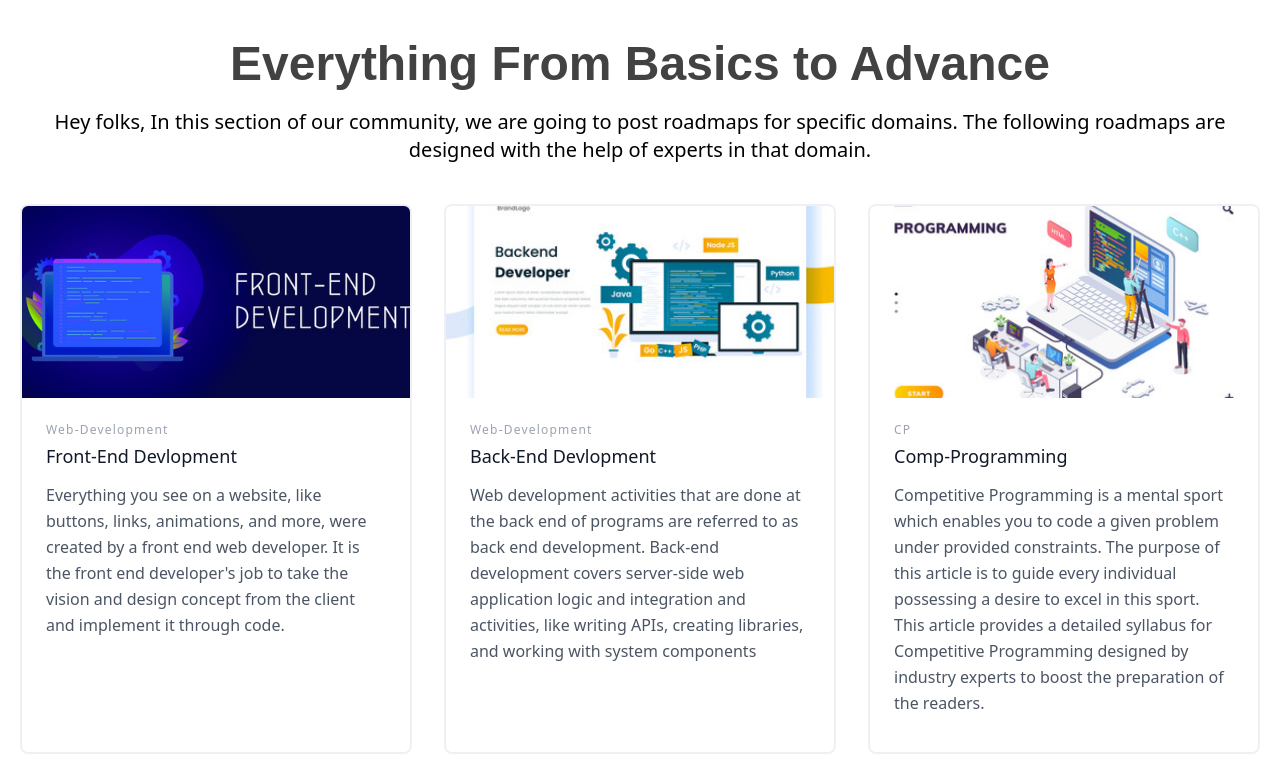
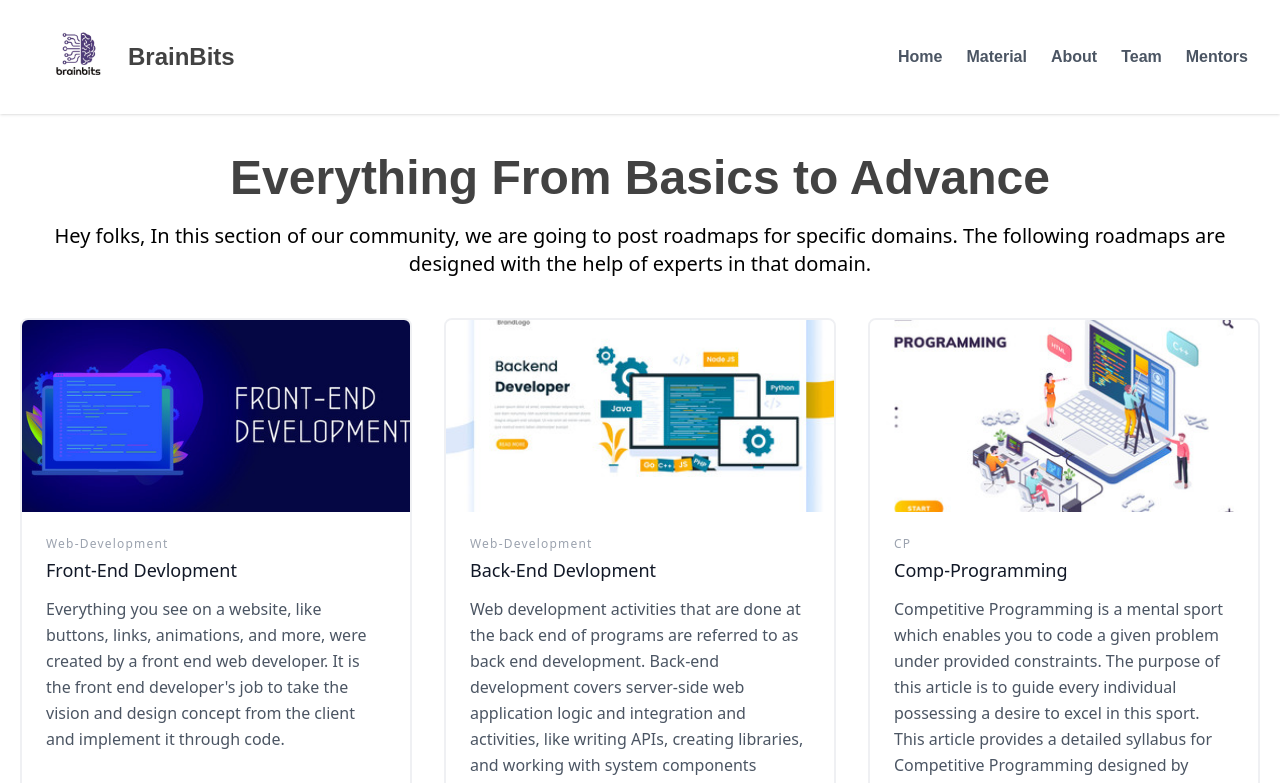
Before and after one commit to aryantiwari8736/BrainBits, a React (Create React App) app: page /roadmap in a window 1280 px wide. Shown: the top 783 px of the page. Built offline with nearby package versions, Linux system fonts and the light colour scheme.

Commit message:
some bug fixed

```diff
--- a/src/components/Roadmap/Roadmappart.js
+++ b/src/components/Roadmap/Roadmappart.js
@@ -1,8 +1,10 @@
 import React from 'react'
+import Navbar from '../Navbar'
 import RoadmapCard from './RoadmapCard'
 function Roadmappart() {
   return (
 <>
+<Navbar/>
    <section className='mt-10'>
             <div className='lg:text-5xl text-2xl  text-center mainfont font-extrabold text-zinc-900'>Everything From Basics to Advance</div>
             <p className='text-center pt-5 mx-8 lg:text-xl'>Hey folks, In this section of our community, we are going to post roadmaps for specific domains. The following roadmaps are designed with the help of experts in that domain. </p>
```
